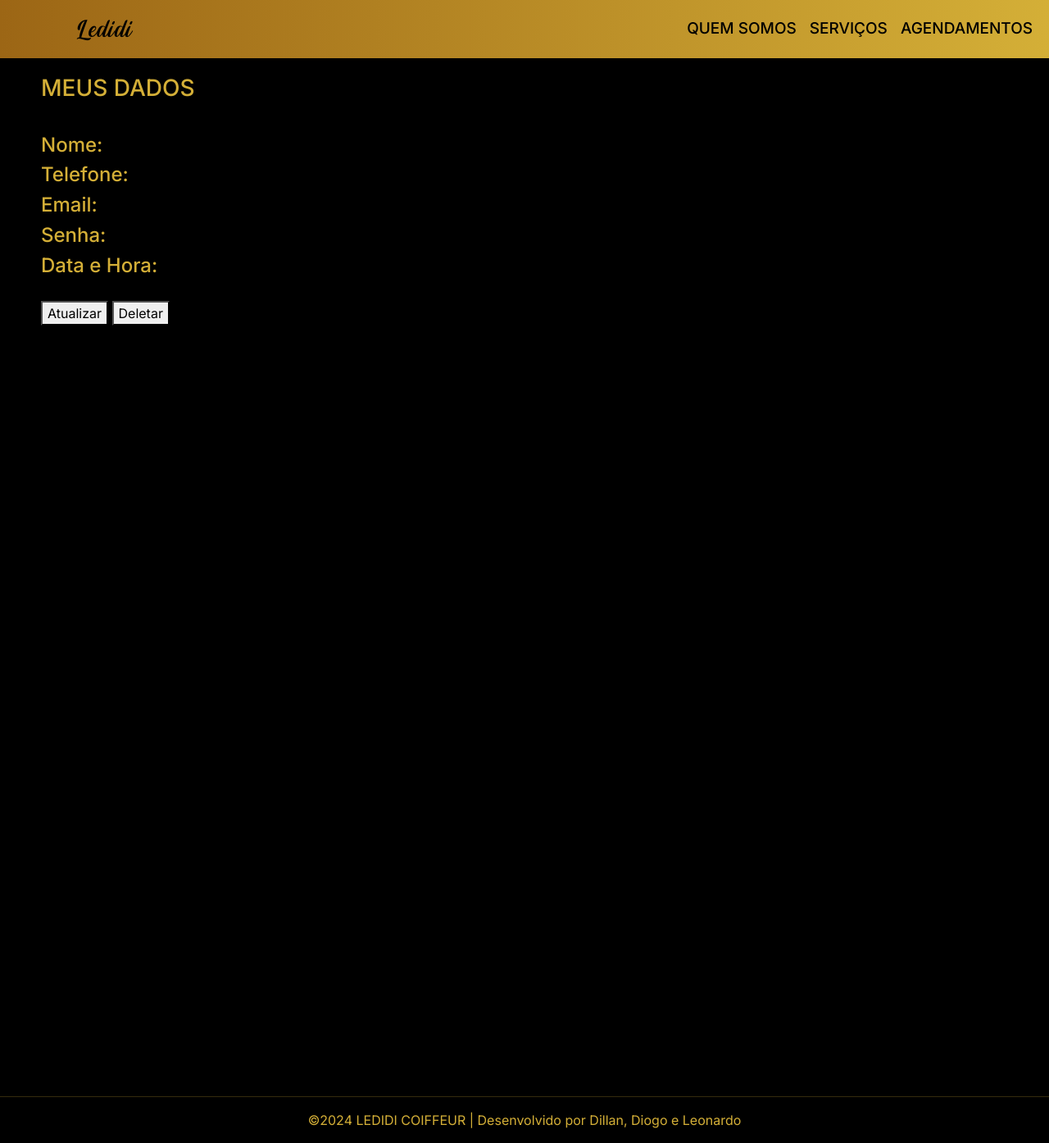
After one commit to devgarciadiogo/ledidi, a PHP site: page /dados.html in a window 1280 px wide. The commit adds this page. Shown: the whole page at 82% size. Run offline with PHP 8.4, Linux system fonts and the light colour scheme.

Commit message:
v2.1
-Criação da página de dados
- Fazendo botão de login

Deus nos Abençoe

```diff
--- a/CSS/login.css
+++ b/CSS/login.css
@@ -16,6 +16,12 @@
 
 .nav-link{
     color: black;
+}
+
+#login-botao{
+    color: #D4AF37;
+    background-color: #000000;
+    border-radius: 10px;
 }
 
 body {
@@ -110,3 +116,21 @@ body {
     background-color: #000000;
 
 }
+
+#dados{
+    padding:  20px 0 0 0;
+}
+
+#titulo-dados{
+    padding: 30px 0 0 0;
+}
+
+.botao-dados{
+    margin: 20px 0 0px 0px;
+}
+
+#footer-final{
+    margin: 0 0 0 0;
+    color: #D4AF37;
+    text-align: center;
+  }
--- /dev/null
+++ b/dados.html
@@ -0,0 +1,72 @@
+    <!DOCTYPE html>
+    <html lang="pt-br">
+    <head>
+        <meta charset="UTF-8">
+        <meta http-equiv="X-UA-Compatible" content="IE-edge" />
+        <meta name="viewport" content="width=device-width, initial-scale=1.0">
+        <title>Ledidi Coiffeur - Dados</title>
+        <link rel="icon" href="/img/logo.png">
+        <link href="https://cdn.jsdelivr.net/npm/bootstrap@5.3.3/dist/css/bootstrap.min.css" rel="stylesheet" integrity="sha384-QWTKZyjpPEjISv5WaRU9OFeRpok6YctnYmDr5pNlyT2bRjXh0JMhjY6hW+ALEwIH" crossorigin="anonymous">
+        <link rel="stylesheet" type="text/css" href="CSS/quemsomos.css">
+        <link rel="stylesheet" type="text/css" href="CSS/login.css">
+    </head>
+    <body>
+        <header>
+            <nav class="navbar navbar-expand-lg" style="background-color: #9C6615; background: -webkit-linear-gradient(left, #9C6615, #D4AF37); background: -o-linear-gradient(right, #9C6615, #D4AF37); background: -moz-linear-gradient(right, #9C6615, #D4AF37); background: linear-gradient(to right, #9C6615, #D4AF37);background-color: #9C6615;">
+                <div class="container-fluid">
+                <a class="navbar-brand" href="home.html">Ledidi</a>
+                <button class="navbar-toggler" type="button" data-bs-toggle="collapse" data-bs-target="#navbarNav" aria-controls="navbarNav" aria-expanded="false" aria-label="Toggle navigation">
+                    <span class="navbar-toggler-icon"></span>
+                </button>
+                <div class="collapse navbar-collapse d-lg-flex justfy-content-end" id="#navbarSupportedContent">
+                    <ul class="navbar-nav ms-auto">
+                    <li class="nav-item">
+                        <a class="nav-link active" aria-current="page" href="quemsomos.html">QUEM SOMOS</a>
+                    </li>
+                    <li class="nav-item">
+                        <a class="nav-link" href="servicos.html">SERVIÇOS</a>
+                    </li>
+                    <li class="nav-item">
+                        <a class="nav-link" href="agendamento.html">AGENDAMENTOS</a>
+                    </li>
+                    </ul>
+                </div>
+                </div>
+            </nav>
+            </header>
+
+            <main>
+                <div id="dados">
+                    <h3>MEUS DADOS</h3>
+                    <div id="titulo-dados">
+                        <h4>Nome: </h3>
+                    </div>
+                    <div>
+                        <h4>Telefone: </h4>
+                    </div>
+                    <div>
+                        <h4>Email: </h4>
+                    </div>
+                    <div>
+                        <h4>Senha: </h4>
+                    </div>
+                    <div>
+                        <h4>Data e Hora: </h4>
+                    </div>
+                </div>
+
+                <button class="botao-dados">Atualizar</button>
+                <button class="botao-dados">Deletar</button>
+            </main>
+
+
+
+            <footer id="footer-final">
+            <div>
+            <hr>
+            <p>&copy;2024 LEDIDI COIFFEUR | Desenvolvido por Dillan, Diogo e Leonardo</p>
+            </div>
+            </footer>
+
+    </body>
+    </html>
--- a/home.html
+++ b/home.html
@@ -8,6 +8,7 @@
   <link rel="icon" href="/img/logo.png">
   <link href="https://cdn.jsdelivr.net/npm/bootstrap@5.3.3/dist/css/bootstrap.min.css" rel="stylesheet" integrity="sha384-QWTKZyjpPEjISv5WaRU9OFeRpok6YctnYmDr5pNlyT2bRjXh0JMhjY6hW+ALEwIH" crossorigin="anonymous">
   <link rel="stylesheet" type="text/css" href="/CSS/home.css">
+  <link rel="stylesheet" type="text/css" href="CSS/login.css">
 </head>
 <body>
   <header>
@@ -30,7 +31,7 @@
               <a class="nav-link" href="agendamento.html"><i>AGENDAMENTOS</i></a>
             </li>
             <li class="nav-item">
-              <a class="nav-link" href="login.html"><i>LOGIN</i></a>
+              <a id="login-botao" class="nav-link" href="login.html">LOGIN</a>
             </li>
           </ul>
         </div>
--- a/quem-somos.html
+++ b/quem-somos.html
@@ -8,6 +8,7 @@
   <link rel="icon" href="/img/logo.png">
   <link href="https://cdn.jsdelivr.net/npm/bootstrap@5.3.3/dist/css/bootstrap.min.css" rel="stylesheet" integrity="sha384-QWTKZyjpPEjISv5WaRU9OFeRpok6YctnYmDr5pNlyT2bRjXh0JMhjY6hW+ALEwIH" crossorigin="anonymous">
   <link rel="stylesheet" type="text/css" href="CSS/quemsomos.css">
+  <link rel="stylesheet" type="text/css" href="CSS/login.css">
   </head>
 </head>
 <body>
@@ -30,7 +31,7 @@
                   <a class="nav-link" href="agendamento.html">AGENDAMENTOS</a>
                 </li>
                 <li class="nav-item">
-                  <a class="nav-link" href="login.html"><i>LOGIN</i></a>
+                  <a id="login-botao" class="nav-link" href="login.html">LOGIN</a>
               </ul>
             </div>
           </div>
--- a/servicos.html
+++ b/servicos.html
@@ -8,6 +8,7 @@
   <link rel="icon" href="/img/logo.png">
   <link href="https://cdn.jsdelivr.net/npm/bootstrap@5.3.3/dist/css/bootstrap.min.css" rel="stylesheet" integrity="sha384-QWTKZyjpPEjISv5WaRU9OFeRpok6YctnYmDr5pNlyT2bRjXh0JMhjY6hW+ALEwIH" crossorigin="anonymous">
   <link rel="stylesheet" type="text/css" href="CSS/servicos.css">
+  <link rel="stylesheet" type="text/css" href="CSS/login.css">
   </head>
 </head>
 <body>
@@ -30,7 +31,7 @@
                   <a class="nav-link" href="agendamento.html">AGENDAMENTOS</a>
                 </li>
                 <li class="nav-item">
-                  <a class="nav-link" href="login.html"><i>LOGIN</i></a>
+                  <a id="login-botao" class="nav-link" href="login.html">LOGIN</a>
               </ul>
             </div>
           </div>
```
Also changed, not shown: CSS/agendamento.css (+4 -4 lines), agendamento.html (+10 -8 lines), login.html (+7 -6 lines), script.js (added, +49 -0 lines).
